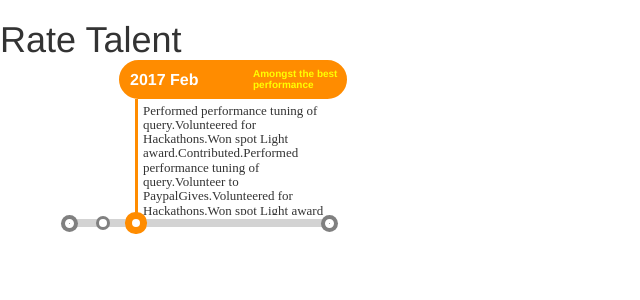
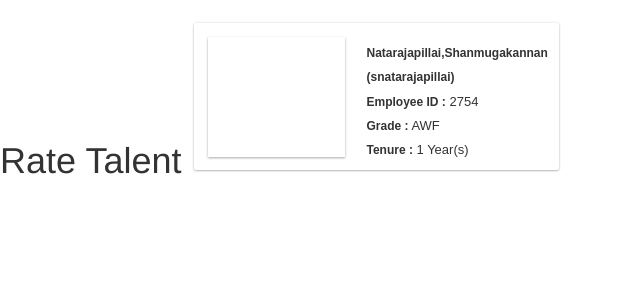
Before and after one commit to shanmugakannan/talent, an Angular app: page / in a window 1280 px wide. Shown: the top 300 px of the page, without its empty margins (0-640 px from the left). Built offline with nearby package versions, Linux system fonts and the light colour scheme.

Commit message:
resource-detail component

```diff
--- a/src/app/app.module.ts
+++ b/src/app/app.module.ts
@@ -8,11 +8,12 @@ import { SelectListComponent } from './select-list/select-list.component';
 import { SelectItemDirective } from './select-list/select-item.directive';
 import { RateTalentComponent } from './rate-talent/rate-talent.component';
 import { TimelineComponent } from './timeline/timeline.component';
+import { ResourceDetailComponent } from './resource-detail/resource-detail.component';
 
 
 @NgModule({
   declarations: [
-    AppComponent,SelectListComponent,SelectItemDirective, RateTalentComponent,TimelineComponent
+    AppComponent,SelectListComponent,SelectItemDirective,RateTalentComponent,TimelineComponent,ResourceDetailComponent
   ],
   imports: [
     BrowserModule,
--- a/src/app/rate-talent/rate-talent.component.html
+++ b/src/app/rate-talent/rate-talent.component.html
@@ -1,2 +1,3 @@
 <!--<select-list [lists] = "items"></select-list>-->
-<timeline></timeline>
+<!--<timeline></timeline>-->
+<resource-detail></resource-detail>
--- /dev/null
+++ b/src/app/resource-detail/resource-detail.component.css
@@ -0,0 +1,38 @@
+
+
+.photo{
+    box-shadow: 0 1px 3px rgba(0,0,0,0.12), 0 1px 2px rgba(0,0,0,0.24);
+    border-width: 3px;
+    margin-left: 0px;
+    margin-bottom: 6px;
+    height: 120px;
+    width: 137px;
+}
+
+.detail-container {
+    margin: 3px;
+    width: 365px;
+    height: 147px;
+    padding: 14px;
+    font-size: 13px;
+    font-family: arial;
+    background: #fff;
+    border-radius: 2px;
+    display: inline-block;
+    box-shadow: 0 0px 3px rgba(0,0,0,0.12), 0 1px 2px rgba(0,0,0,0.24);
+}
+
+ .detail  {
+     float:left;
+     margin-left: 153px;
+     margin-top: -122px;
+ }
+
+ .detail-item  {
+    padding: 5px;
+ }
+
+ .detail-header  {
+    font-size: 12px;
+    font-weight: 700;
+ }
--- /dev/null
+++ b/src/app/resource-detail/resource-detail.component.html
@@ -0,0 +1,10 @@
+<div class="detail-container">
+    <div class="photo"></div>
+    <div class="detail">
+        <div class="detail-item"><span class ="detail-header">{{LastName}},{{firstName}}</span></div>
+        <div class="detail-item"><span class ="detail-header">({{samId}})</span></div>
+        <div class="detail-item"><span class ="detail-header">Employee ID :</span> {{empId}}</div>
+        <div class="detail-item"><span class ="detail-header">Grade :</span> {{grade}}</div>
+        <div class="detail-item"><span class ="detail-header">Tenure :</span> {{tenure}} Year(s)</div>
+    </div>
+</div>
--- /dev/null
+++ b/src/app/resource-detail/resource-detail.component.ts
@@ -0,0 +1,27 @@
+import { Component, OnInit } from '@angular/core';
+
+@Component({
+  selector: 'resource-detail',
+  templateUrl: './resource-detail.component.html',
+  styleUrls: ['./resource-detail.component.css']
+})
+export class ResourceDetailComponent implements OnInit {
+LastName : string;
+firstName: string;
+samId: string;
+empId: number;
+grade: string;
+tenure: string;
+  constructor() {
+this.LastName = "Natarajapillai";
+this.firstName = "Shanmugakannan";
+this.samId = "snatarajapillai";
+this.empId = 2754;
+this.grade = "AWF";
+this.tenure = "1";
+   }
+
+  ngOnInit() {
+  }
+
+}
```
Also changed, not shown: image.png (added), src/image.png (added).
